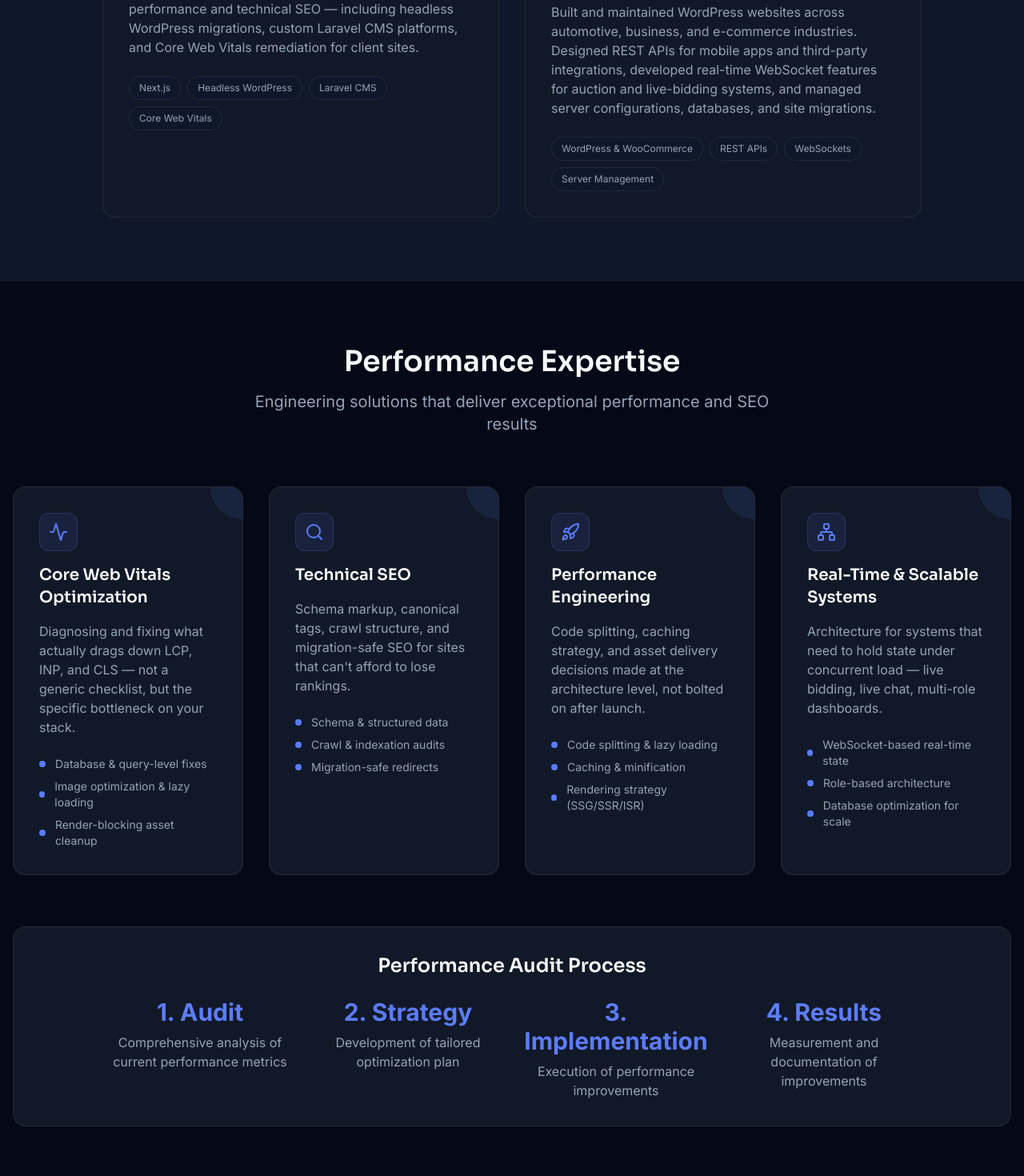
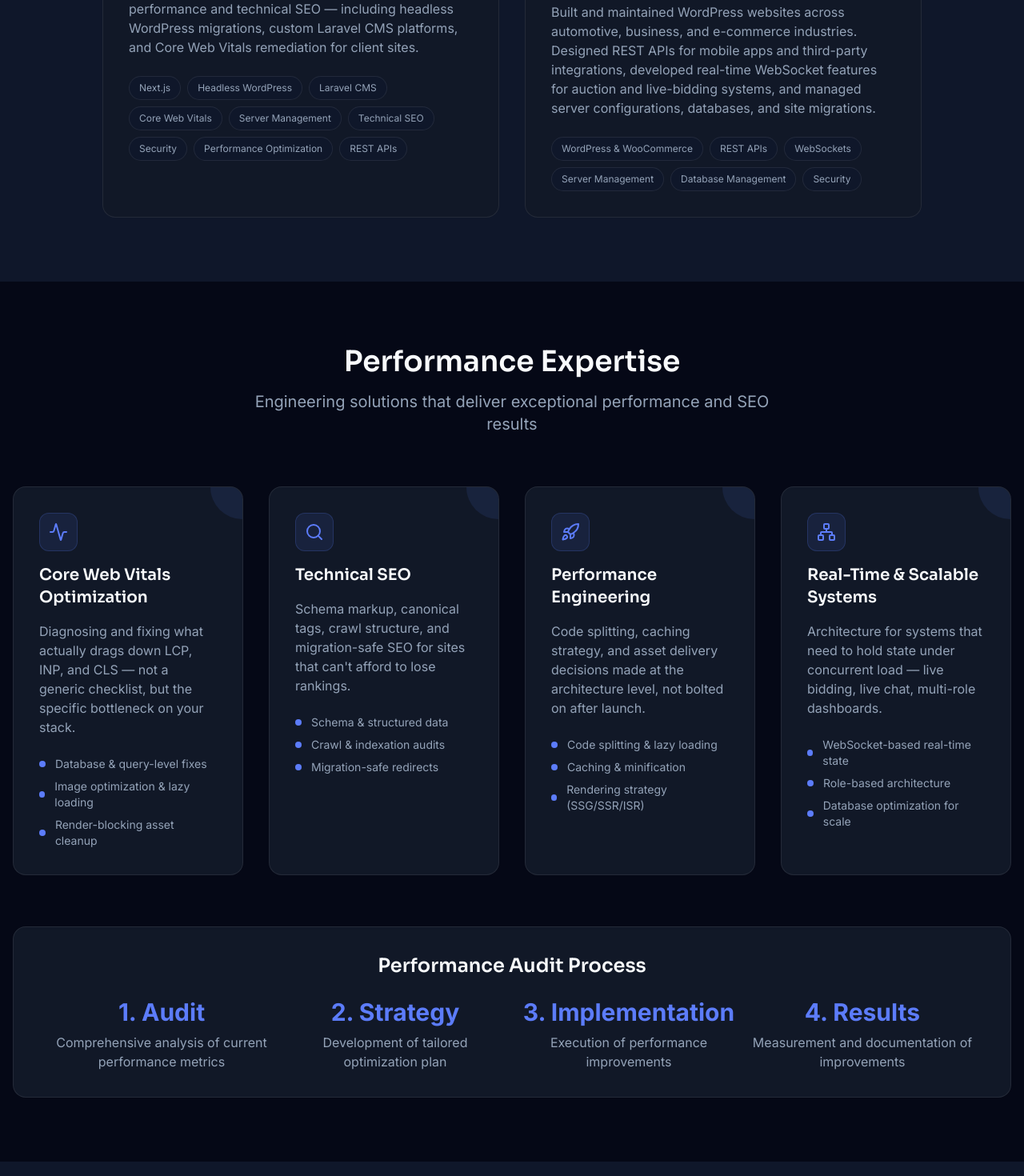
Before and after one commit to munnazaShamim/munnaza-shamim, a Next.js app: page / in a window 1280 px wide. Shown: the part 5480-6950 px from the top of the page at 80% size. Built offline with nearby package versions, Linux system fonts and the light colour scheme.

Commit message:
experice file added

```diff
--- a/src/components/homepage/Experience.tsx
+++ b/src/components/homepage/Experience.tsx
@@ -20,7 +20,7 @@ export default function Experience() {
       current: true,
       description:
         'Building Next.js applications with a focus on performance and technical SEO — including headless WordPress migrations, custom Laravel CMS platforms, and Core Web Vitals remediation for client sites.',
-      highlights: ['Next.js', 'Headless WordPress', 'Laravel CMS', 'Core Web Vitals'],
+      highlights: ['Next.js', 'Headless WordPress', 'Laravel CMS', 'Core Web Vitals', 'Server Management', 'Technical SEO', 'Security', 'Performance Optimization', 'REST APIs'],
     },
     {
       year: '2022 - 2025',
@@ -30,7 +30,7 @@ export default function Experience() {
       current: false,
       description:
         'Built and maintained WordPress websites across automotive, business, and e-commerce industries. Designed REST APIs for mobile apps and third-party integrations, developed real-time WebSocket features for auction and live-bidding systems, and managed server configurations, databases, and site migrations.',
-      highlights: ['WordPress & WooCommerce', 'REST APIs', 'WebSockets', 'Server Management'],
+      highlights: ['WordPress & WooCommerce', 'REST APIs', 'WebSockets', 'Server Management', 'Database Management', 'Security'],
     },
   ];
 
--- a/src/components/homepage/PerformanceExpertise.tsx
+++ b/src/components/homepage/PerformanceExpertise.tsx
@@ -96,7 +96,7 @@ export default function PerformanceExpertise() {
         </div>
 
         <div className="mt-16 bg-cardBackground rounded-2xl border border-border p-8">
-          <div className="max-w-5xl mx-auto">
+          <div className="max-w-6xl mx-auto">
             <h3 className="text-2xl font-bold mb-6 text-center">Performance Audit Process</h3>
             <div className="grid grid-cols-1 md:grid-cols-4 gap-4">
               {[
```
